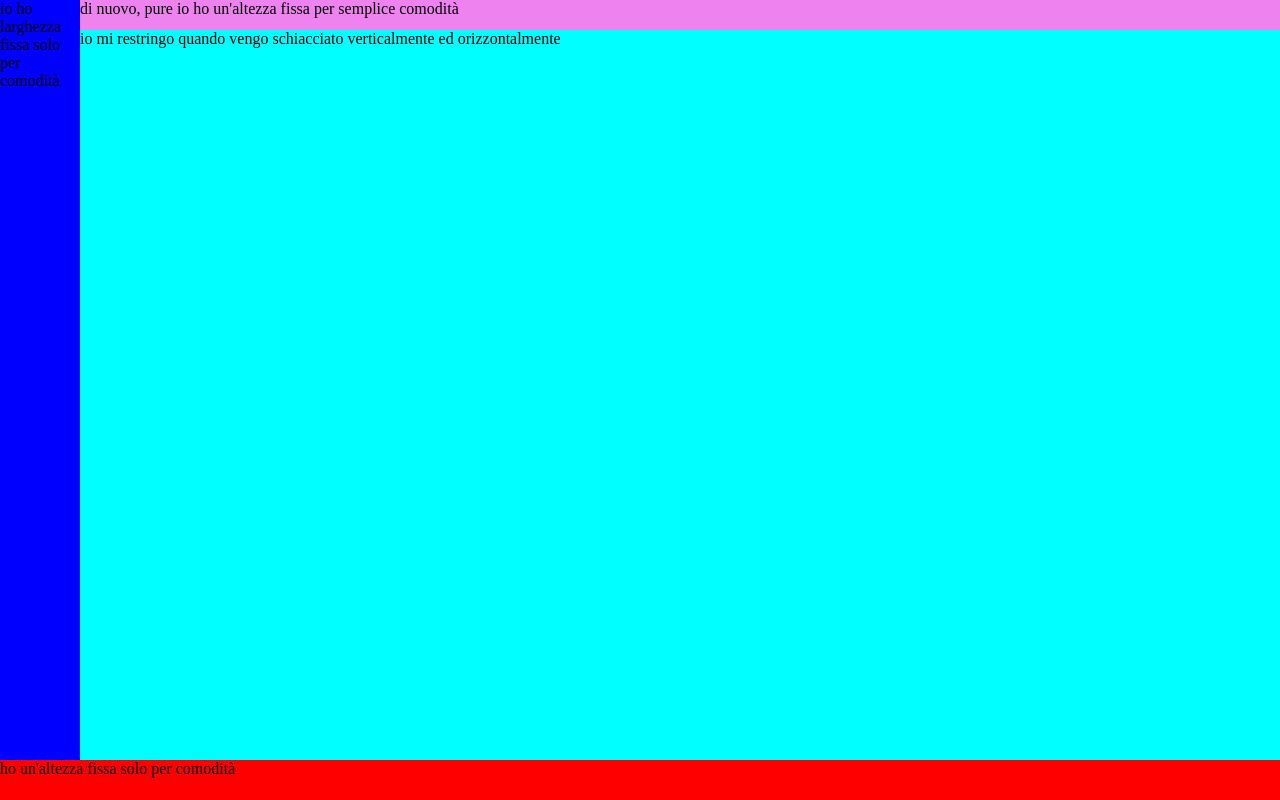
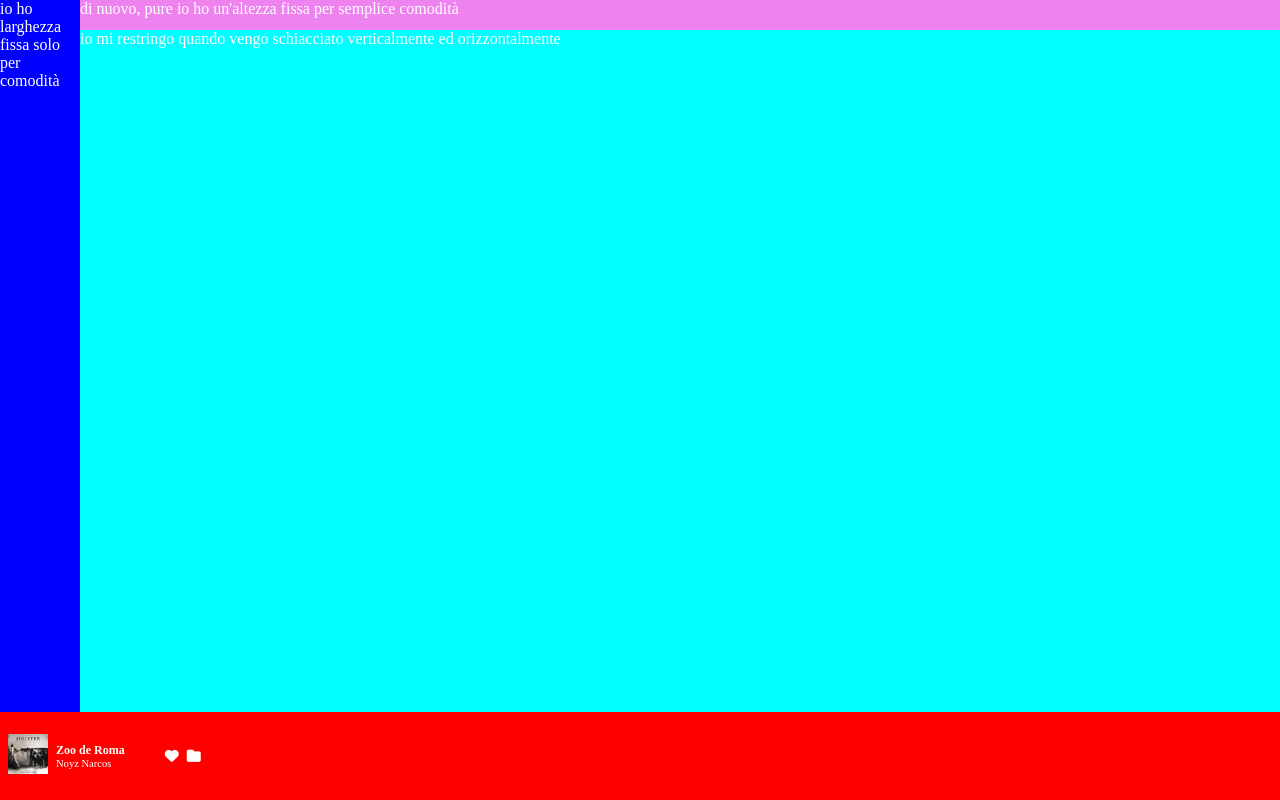
Before and after one commit to masfreddy93/html-css-spotifyweb, a plain HTML site: page index.html in a window 1280 px wide. Drawn offline with Linux system fonts and the light colour scheme.

Commit message:
bottom-aside left-column: done;

```diff
--- a/css/style.css
+++ b/css/style.css
@@ -3,12 +3,29 @@
     margin: 0;
     padding: 0;
     box-sizing: border-box;
+    color: white;
+}
+
+ul,ol,a {
+    list-style: none;
+    color: currentColor;
+    text-decoration: none;
+}
+
+img {
+    max-width: 100%;
 }
 
 .row {
     display: flex;
     flex-wrap: wrap;
 }
+
+/* Variabili */
+
+
+
+/* MACRO LAYOUT */
 
 body {
     height: 100vh;
@@ -23,7 +40,7 @@ body {
 }
 
 #bottom-aside {
-    height: 40px;
+    /* height: 40px; */
     background-color: red;
 }
 
@@ -48,3 +65,67 @@ main {
     flex-basis: 0;
     flex-grow: 1;
 }
+
+
+/* MEDIA QUERY MARCO LAYOUT*/
+/* md */
+@media screen and (max-width: 1020px){
+
+}
+
+/* s */
+@media screen and (max-width: 768px){
+
+}
+
+/* xs */
+@media screen and (max-width: 576px){
+    #side-bar {
+        width: 30px;
+        background-color: purple;
+    }
+}
+
+
+
+/* Bottom Aside */
+#bottom-aside {
+
+}
+
+#bottom-aside .aside-col-left {
+    padding: 1.375rem 0.5rem;
+    gap: 2.5rem;
+}
+
+#bottom-aside .song-details,
+#bottom-aside .like {
+    gap: 0.5rem;
+    align-items: center;
+}
+
+
+
+
+
+
+#bottom-aside .thumbnail {
+    width: 2.5rem;
+    object-fit: cover;
+    object-position: center;
+    aspect-ratio: 1/1;
+}
+
+#bottom-aside .title h3 {
+    font-size: 0.75rem;
+    font-weight: bold;
+}
+
+#bottom-aside .title p {
+    font-size: 0.66rem;
+}
+
+#bottom-aside .like i {
+    font-size: 0.875rem;
+    cursor: pointer;
+}
--- a/index.html
+++ b/index.html
@@ -6,6 +6,7 @@
     <meta name="viewport" content="width=device-width, initial-scale=1.0">
     <title>Spotify</title>
     <link rel="stylesheet" href="css/style.css">
+    <script src="https://kit.fontawesome.com/5abae20b44.js" crossorigin="anonymous"></script>
 </head>
 <body class="row">
 
@@ -27,8 +28,28 @@
     </div>
 
     <aside id="bottom-aside" class="row">
-        ho un'altezza fissa solo per comodità
-        <!-- 3 elementi flex  -->
+        <div class="col aside-col aside-col-left row">
+            <div class="song-details col row">
+                <figure class="thumbnail">
+                    <img src="img/sinister.jpeg" alt="Image Song">
+                </figure>
+                <div class="title">
+                    <h3>Zoo de Roma</h3>
+                    <p>Noyz Narcos</p>
+                </div>
+            </div>
+            <div class="like col row">
+                <i class="fa-solid fa-heart"></i>
+                <i class="fa-solid fa-folder"></i>
+            </div>
+        </div>
+        <div class="col aside-col aside-col-center">
+
+        </div>
+        <div class="col aside-col aside-col-right">
+
+        </div>
+
     </aside>
 
 </body>
```
